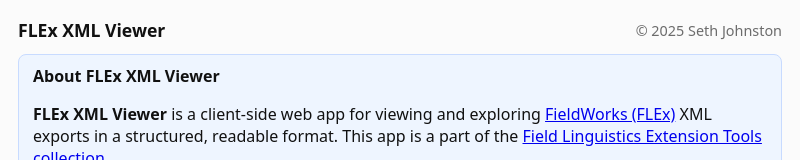
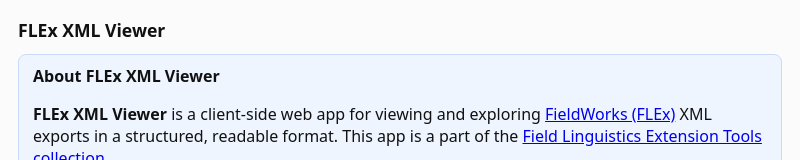
Before and after one commit to rulingAnts/flexml_display, an Electron app: page docs/index.html in a window 800 px wide. Shown: the top 160 px of the page. Drawn offline with Linux system fonts and the light colour scheme.

Commit message:
Two copyright statements is a bit excessive.

```diff
--- a/docs/index.html
+++ b/docs/index.html
@@ -255,7 +255,7 @@
 
 <header>
   <h1>FLEx XML Viewer</h1>
-  <div style="margin-left:auto" class="small-muted">© 2025 Seth Johnston</div>
+  <div style="margin-left:auto" class="small-muted" hidden>© 2025 Seth Johnston</div>
 </header>
 
   <section style="background:#eef5ff;border:1px solid #c8dbff;padding:10px 14px;border-radius:8px;margin-bottom:12px">
```
